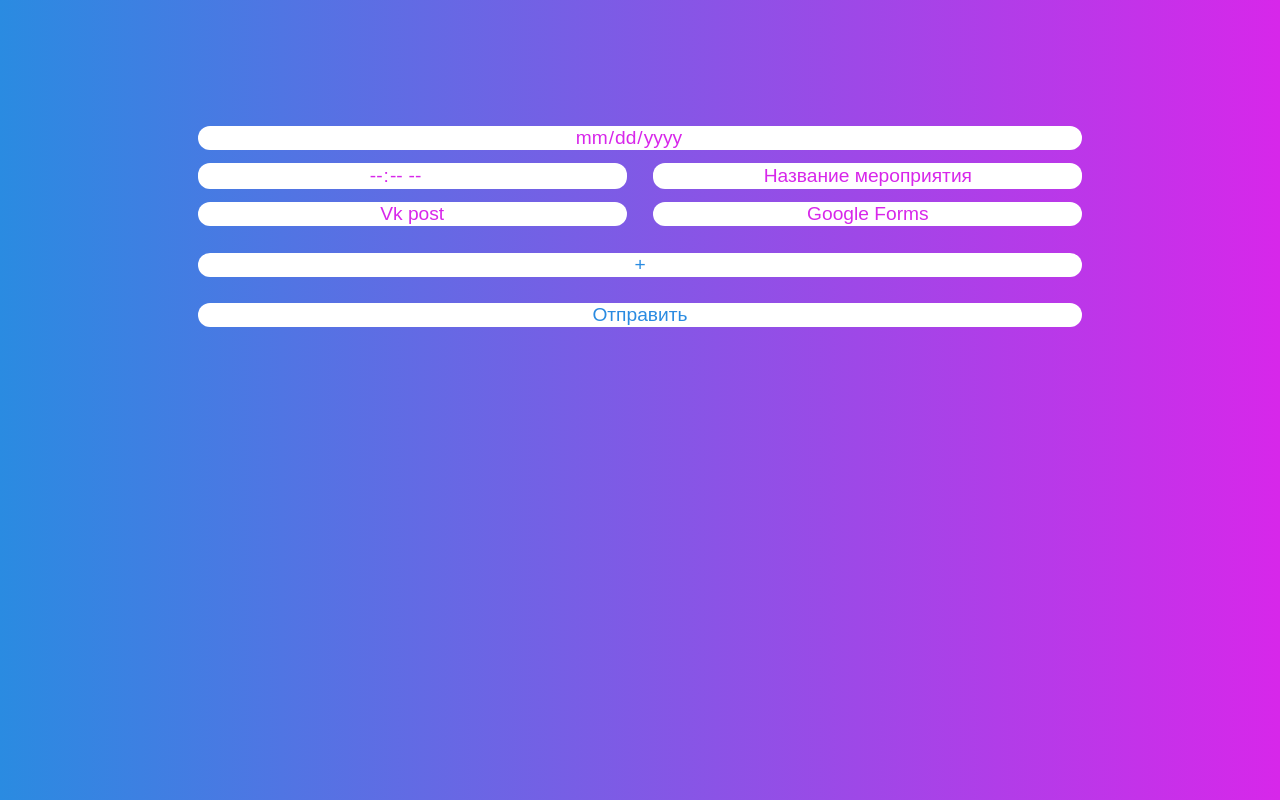
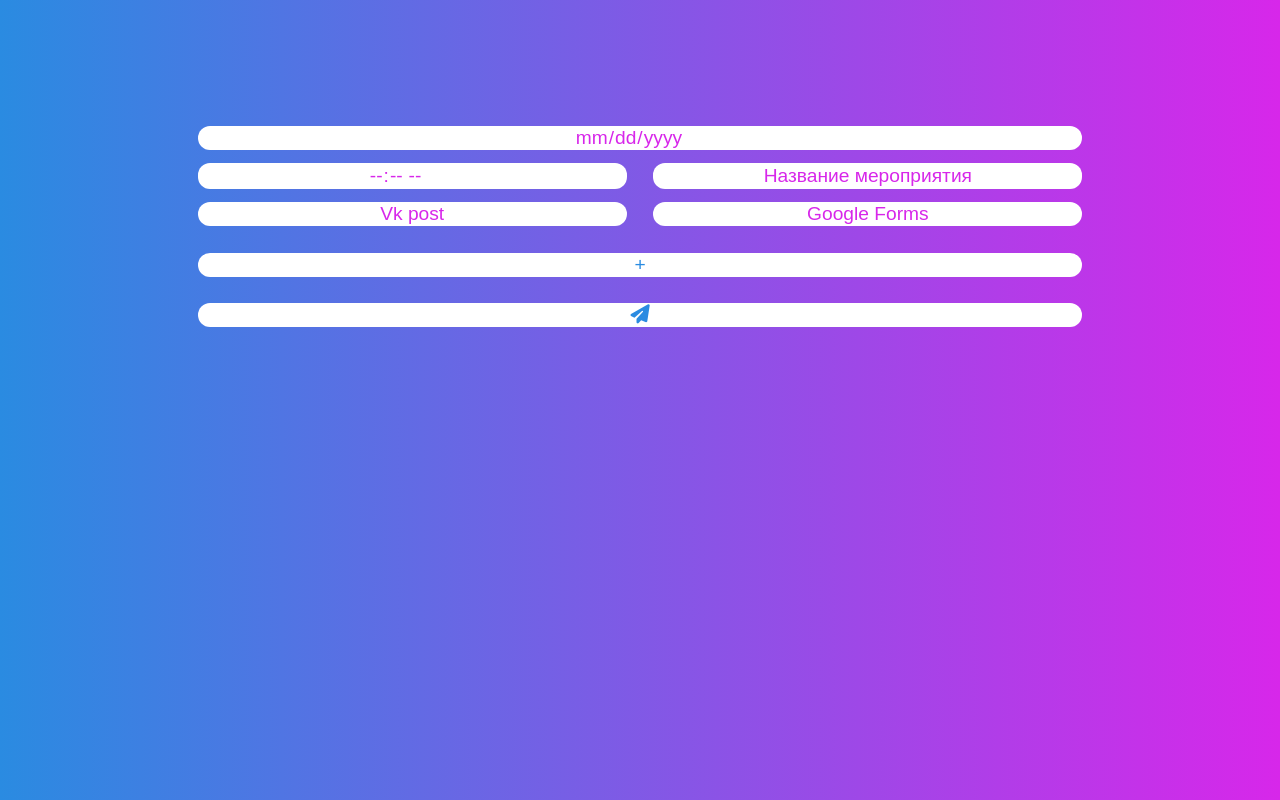
Before and after one commit to ArtemPodloboshnikov/server_vk_calendar, a website: page public/index.html in a window 1280 px wide. Drawn offline with Linux system fonts and the light colour scheme; no server answers.

Commit message:
Update index.html

```diff
--- a/public/index.html
+++ b/public/index.html
@@ -174,7 +174,7 @@
             <input id='google_0' placeholder="Google Forms">
         </div>
         <button id='create_event'>+</button>
-        <button id='send'>Отправить</button>
+        <button id='send'><i class="fa fa-paper-plane" aria-hidden="true"></i></button>
         <div id="list"></div>
     </div>
     <script>
```
